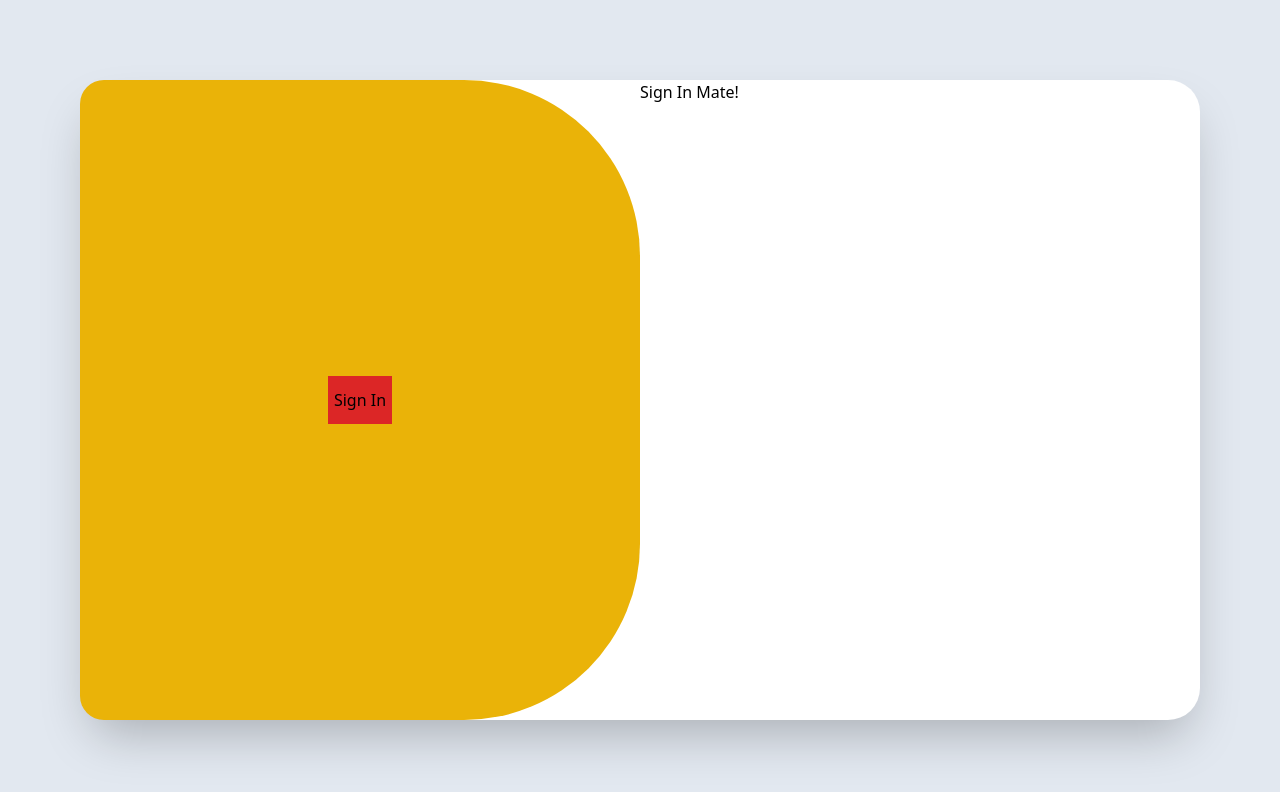
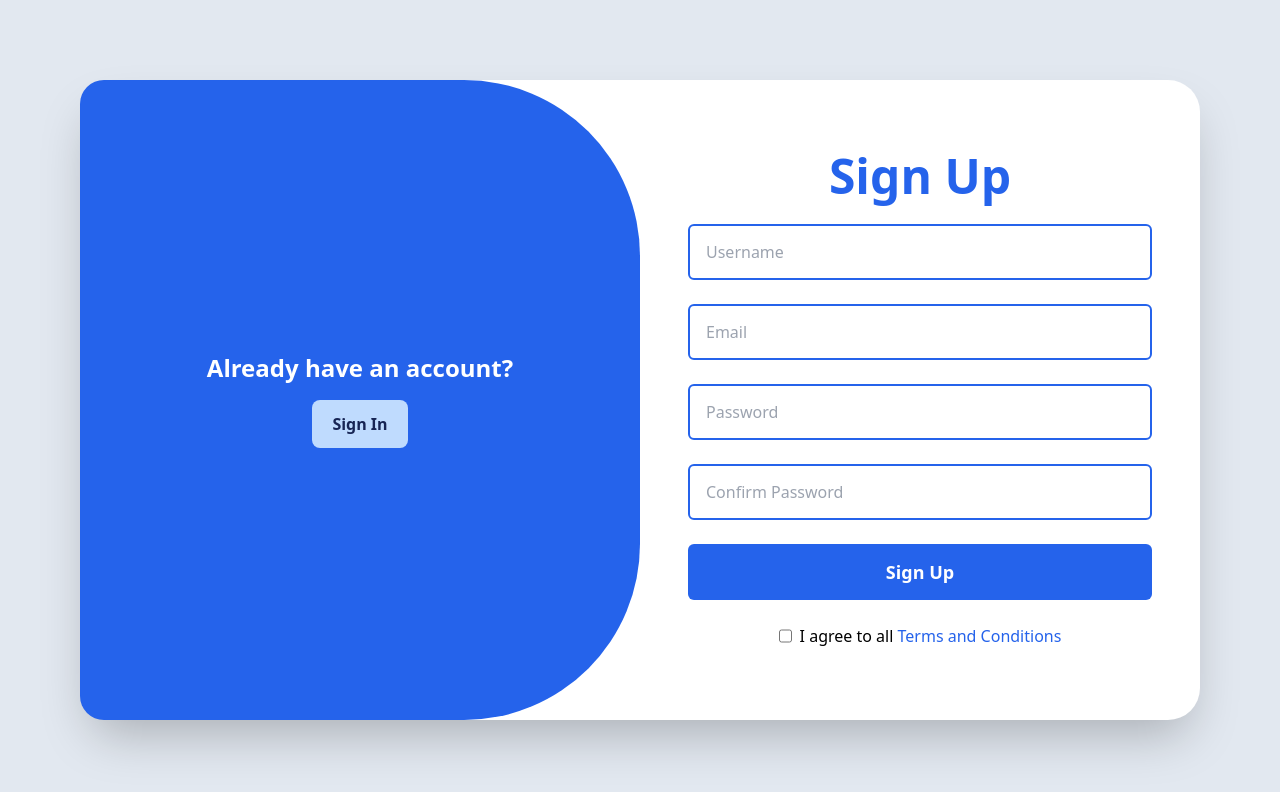
Before and after one commit to SoRa4762/letsAnimate, a React (Vite) app: page / in a window 1280 px wide. Shown: the top 792 px of the page. Built offline with nearby package versions, Linux system fonts and the light colour scheme.

Commit message:
UI added, animation complete

```diff
--- a/src/Animations/SignInXSignUp.jsx
+++ b/src/Animations/SignInXSignUp.jsx
@@ -2,7 +2,7 @@ import { useEffect, useState } from "react";
 
 const SignInXSignUp = () => {
   const [isSignIn, setIsSignIn] = useState(true);
-  const [isAnimate, setIsAnimate] = useState(true);
+  const [isAnimate, setIsAnimate] = useState(false);
 
   const handleSwitch = () => {
     setIsSignIn(!isSignIn);
@@ -23,16 +23,19 @@ const SignInXSignUp = () => {
               isSignIn
                 ? "transform translate-x-0 rounded-r-[11rem] rounded-l-3xl"
                 : "transform translate-x-[100%] rounded-l-[11rem] rounded-r-3xl"
-            } h-full flex-1 bg-yellow-500 duration-700`}
+            } h-full flex-1 bg-blue-600 duration-700`}
           >
             {isSignIn ? (
               <div
                 className={`${
                   isAnimate && "animate-fade"
-                } h-full w-full flex justify-center items-center`}
+                } h-full w-full flex flex-col gap-4 justify-center items-center`}
               >
+                <h1 className="text-white text-lg md:text-xl lg:text-2xl font-bold">
+                  Already have an account?
+                </h1>
                 <button
-                  className={`h-12 w-16 bg-red-600`}
+                  className={`h-12 w-24 bg-blue-200 font-bold rounded-lg ease-in-out duration-300 text-blue-950 hover:bg-blue-300`}
                   onClick={handleSwitch}
                 >
                   Sign In
@@ -42,10 +45,13 @@ const SignInXSignUp = () => {
               <div
                 className={`${
                   isAnimate && "animate-fade"
-                } h-full w-full flex justify-center items-center`}
+                } h-full w-full flex flex-col gap-4 justify-center items-center`}
               >
+                <h1 className="text-white text-lg md:text-xl lg:text-2xl font-bold">
+                  Don&apos;t Have an Account?
+                </h1>
                 <button
-                  className={`h-12 w-16 bg-blue-600`}
+                  className={`h-12 w-24 bg-blue-200 font-bold rounded-lg text-blue-950 ease-in-out duration-300 hover:bg-blue-300`}
                   onClick={handleSwitch}
                 >
                   Sign Up
@@ -65,13 +71,172 @@ const SignInXSignUp = () => {
             flex-1 duration-700`}
           >
             {isSignIn ? (
-              <div className="">
-                <h1>Sign In Mate!</h1>
-              </div>
+              <form
+                // onSubmit={handleSubmit(onSubmit)}
+                className="h-full w-full flex flex-col items-center gap-2 md:gap-4 lg:gap-6 justify-center pl-8 pr-8 sm:pl-12 sm:pr-12"
+              >
+                <h1 className="text-blue-600 text-3xl md:text-4xl lg:text-5xl font-bold">
+                  Sign Up
+                </h1>
+
+                <div className="w-full">
+                  <input
+                    className="h-10 md:h-14 pl-4 w-full border-2 border-blue-600 rounded-md focus:border-blue-600"
+                    type="text"
+                    placeholder="Username"
+                    name="username"
+                    id="username"
+                    // onChange={handleChange}
+                    // {...register("username")}
+                  />
+                  {/* <p className="text-xs lg:text-sm text-red-600 font-semibold pt-1">
+                  {errors.username?.message}
+                </p> */}
+                </div>
+
+                <div className="w-full">
+                  <input
+                    className="h-10 md:h-14 pl-4 w-full border-2 border-blue-600 rounded-md focus:border-blue-600"
+                    type="email"
+                    placeholder="Email"
+                    name="email"
+                    id="email"
+                    // onChange={handleChange}
+                    // {...register("email")}
+                  />
+                  {/* <p className="text-xs lg:text-sm text-red-600 font-semibold pt-1">
+                  {errors.email?.message}
+                </p> */}
+                </div>
+
+                {/*if you add eye button, make sure to turn the type to text and back */}
+                <div className="w-full">
+                  <input
+                    className="h-10 md:h-14 pl-4 w-full border-2 border-blue-600 rounded-md focus:border-blue-600"
+                    type="password"
+                    placeholder="Password"
+                    name="password"
+                    id="password"
+                    // onChange={handleChange}
+                    // {...register("password")}
+                  />
+                  {/* <p className="text-xs lg:text-sm text-red-600 font-semibold pt-1">
+                  {errors.password?.message}
+                </p> */}
+                </div>
+
+                <div className="w-full">
+                  <input
+                    className="h-10 md:h-14 pl-4 w-full border-2 border-blue-600 rounded-md focus:border-blue-600"
+                    type="password"
+                    placeholder="Confirm Password"
+                    name="confirmPassword"
+                    id="confirmPassword"
+                    // onChange={handleChange}
+                    // {...register("confirmPassword")}
+                  />
+                  {/* <p className="text-xs lg:text-sm text-red-600 font-semibold pt-1">
+                  {errors.confirmPassword?.message}
+                </p> */}
+                </div>
+
+                <button
+                  type="submit"
+                  className="h-10 md:h-14 w-full bg-blue-600 rounded-md text-white font-bold text-lg ease-in-out duration-300 hover:bg-blue-800"
+                >
+                  Sign Up
+                </button>
+
+                <div className="flex flex-col items-center">
+                  <div className="flex gap-2">
+                    <input
+                      type="checkbox"
+                      name="condition"
+                      id="condition"
+                      // onChange={handleChange}
+                      // {...register("iAgree")}
+                    />
+                    <p>
+                      I agree to all{" "}
+                      <span className="text-blue-600">
+                        <a href="/termsconditions">Terms and Conditions</a>
+                      </span>
+                    </p>
+                  </div>
+                  {/* <p className="text-xs lg:text-sm text-red-600 font-semibold">
+                  {errors.iAgree?.message}
+                </p> */}
+                </div>
+              </form>
             ) : (
-              <div className="">
-                <h1>Sign In Mate!</h1>
-              </div>
+              <form
+                action="submit"
+                // onSubmit={handleSubmit(onSubmit)}
+                className="h-full w-full flex flex-col gap-2 md:gap-4 lg:gap-6 justify-center items-center pl-8 pr-8 sm:pl-12 sm:pr-12"
+              >
+                <h1 className="text-blue-600 text-3xl md:text-4xl lg:text-5xl font-bold">
+                  Sign In
+                </h1>
+
+                <div className="w-full">
+                  <input
+                    className="h-10 md:h-14 pl-4 w-full border-2 border-blue-600 rounded-md focus:border-blue-600"
+                    type="text"
+                    placeholder="Username"
+                    name="username"
+                    id="username"
+                    // {...register("username")}
+                    // onChange={handleChange}
+                    // value={signInValues["username"]}
+                  />
+                  {/* <p className="text-xs lg:text-sm text-red-600 font-semibold pt-1">
+                    {errors.username?.message}
+                  </p> */}
+                </div>
+
+                {/*if you add eye button, make sure to turn the type to text and back */}
+                <div className="w-full">
+                  <input
+                    className="h-10 md:h-14 pl-4 w-full border-2 border-blue-600 rounded-md focus:border-blue-600"
+                    type="password"
+                    placeholder="Password"
+                    name="password"
+                    id="password"
+                    // {...register("password")}
+                    // value={signInValues["password"]}
+                    // onChange={handleChange}
+                  />
+                  {/* <p className="text-xs lg:text-sm text-red-600 font-semibold pt-1">
+                    {errors.password?.message}
+                  </p> */}
+                </div>
+
+                <div className="flex gap-2 justify-start w-full">
+                  <input
+                    type="checkbox"
+                    name="condition"
+                    id="condition"
+                    // {...register("remember")}
+                    // value={signInValues["condition"]}
+                    // onChange={handleChange}
+                  />
+                  <p>Remember Me </p>
+                </div>
+
+                <button
+                  type="submit"
+                  className="h-10 md:h-14 w-full bg-blue-600 rounded-md text-white font-bold text-lg ease-in-out duration-300 hover:bg-blue-800"
+                >
+                  Sign In
+                </button>
+
+                <p className="font-normal">
+                  New Here?{" "}
+                  <span className="text-blue-600">
+                    <a href="/signup">Sign Up</a>
+                  </span>
+                </p>
+              </form>
             )}
           </div>
         </div>
```
